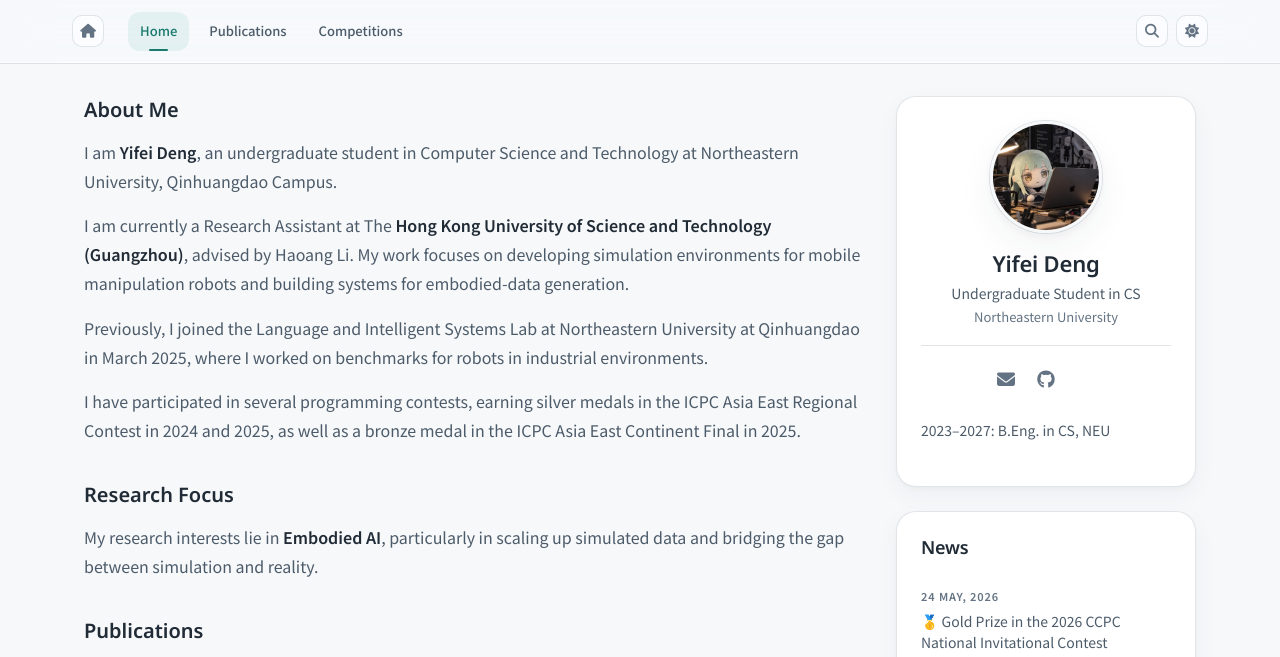
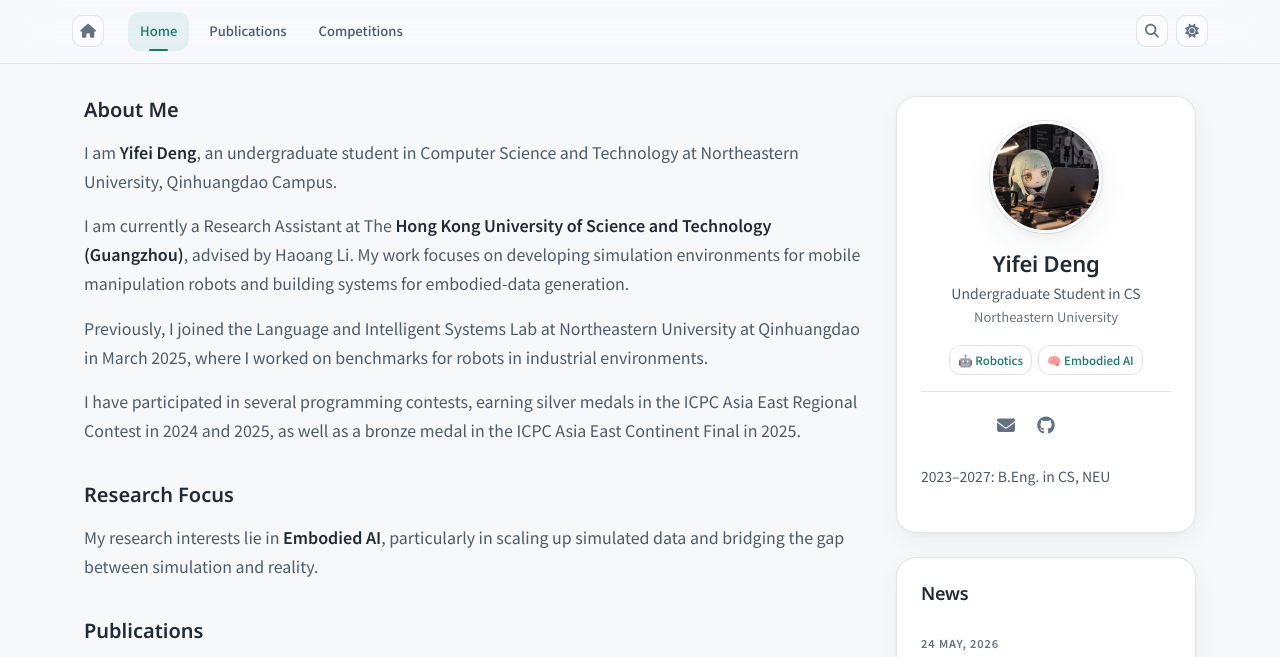
Before and after one commit to MaxDYF/maxdyf.github.io, a Jekyll site: the page built from _pages/home.md, in a window 1280 px wide and 1400 px high, cut to the strip 0-657 px from the top of the window. Built offline with Jekyll 4.4.1, drawn with Linux system fonts in a browser that asks for light colours; some web fonts are replaced; a style sheet for code colours, icons or effects is not loaded.

Commit message:
Move research interest tags into profile sidebar

```diff
--- a/_includes/sidebar.html
+++ b/_includes/sidebar.html
@@ -3,6 +3,10 @@
 <h4 class="profile-name">{{ site.name }}</h4>
 <p class="profile-title">{{ site.title }}</p>
 <p class="profile-institution">{{ site.institution }}</p>
+<div class="profile-tags" aria-label="Research interests">
+<span class="chip">🤖 Robotics</span>
+<span class="chip">🧠 Embodied AI</span>
+</div>
 <div class="profile-links">
 {% if site.email %}<a href="mailto:{{ site.email }}" class="icon-link" title="Email"><i class="fa-solid fa-envelope"></i></a>{% endif %}
 {% if site.links.cv and site.links.cv != "" %}<a href="{{ site.url }}{{ site.baseurl }}/{{ site.links.cv }}" class="icon-link" title="CV"><i class="ai ai-cv"></i></a>{% endif %}
--- a/_sass/components/_profile.scss
+++ b/_sass/components/_profile.scss
@@ -60,6 +60,22 @@
     margin-bottom: var(--space-1);
   }
 
+  .profile-tags {
+    display: flex;
+    justify-content: center;
+    flex-wrap: wrap;
+    gap: 6px;
+    margin-top: var(--space-4);
+
+    .chip {
+      padding: 0.25rem 0.5rem;
+      font-size: 0.71875rem;
+      font-weight: 500;
+      letter-spacing: 0;
+      white-space: nowrap;
+    }
+  }
+
   .profile-links {
     display: flex;
     justify-content: center;
```
